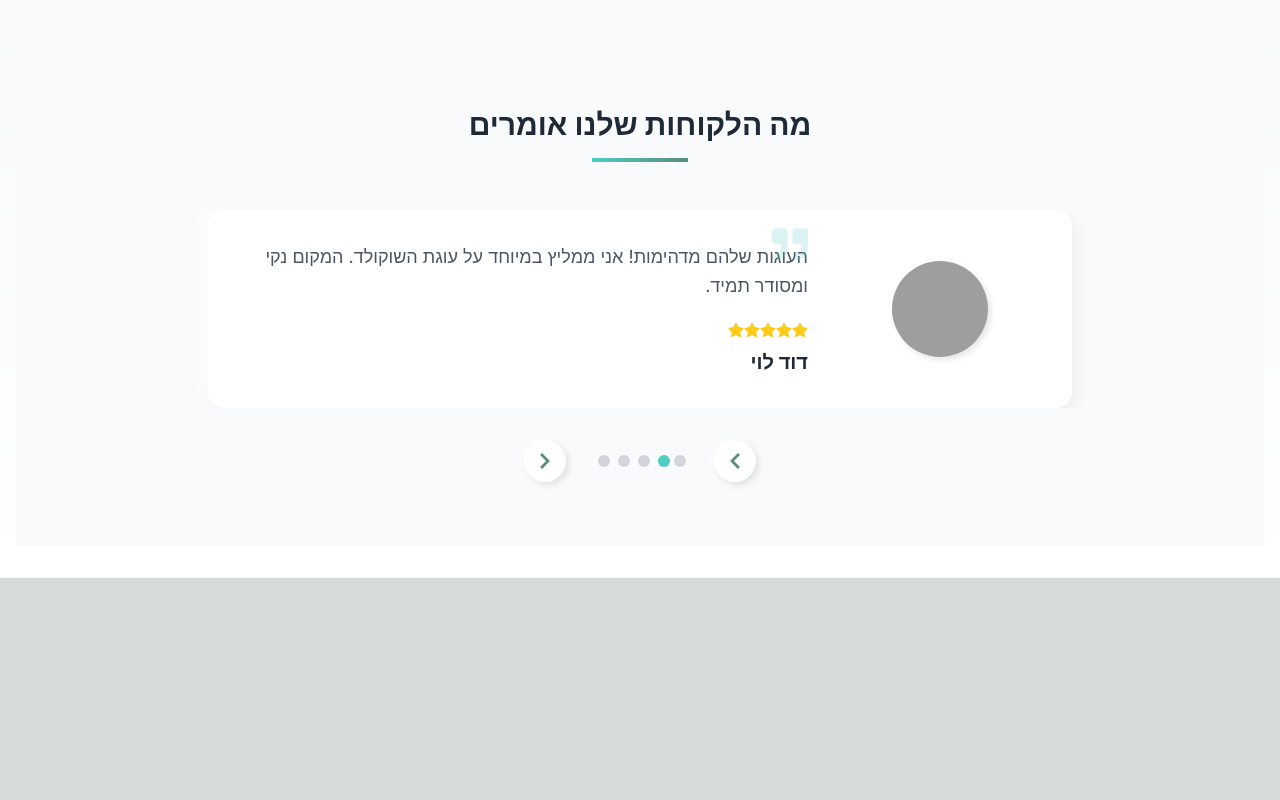
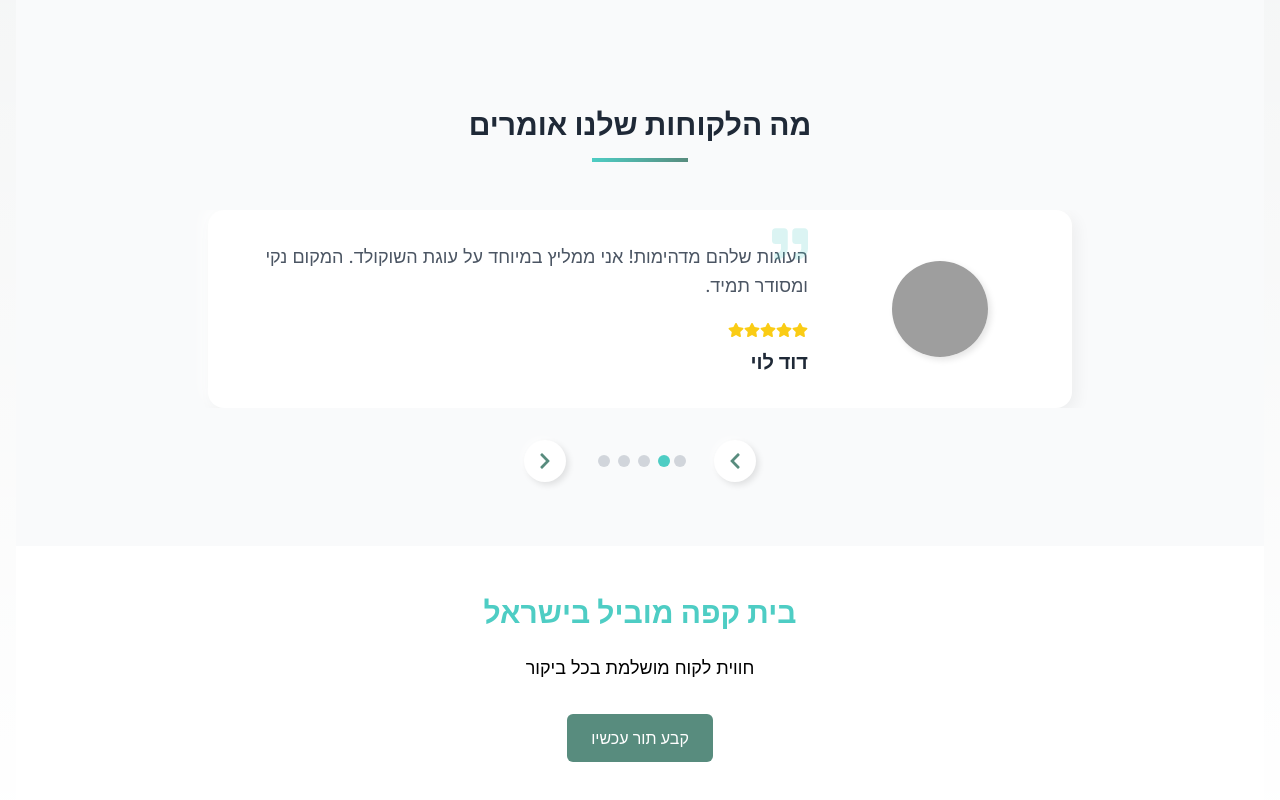
Before and after one commit to Webis-sites/webis-site-byt-kph-gma-1747779184601, a Next.js app: page / in a window 1280 px wide. Shown: the part 2711-3511 px from the top of the page. Before the commit the page ends 3289 px from the top, so only its background shows below. Built offline with nearby package versions, Linux system fonts and the light colour scheme; grey boxes are pictures that could not be loaded.

Commit message:
Add BookingSection component to page

```diff
--- a/src/app/page.tsx
+++ b/src/app/page.tsx
@@ -6,6 +6,7 @@ import AboutSection from '@/components/AboutSection';
 import ServicesSection from '@/components/ServicesSection';
 import GallerySection from '@/components/GallerySection';
 import TestimonialsSection from '@/components/TestimonialsSection';
+import BookingSection from '@/components/BookingSection';
 
 export default function HomePage() {
   return (
@@ -18,6 +19,7 @@ export default function HomePage() {
         <ServicesSection />
         <GallerySection />
         <TestimonialsSection />
+        <BookingSection />
       </main>
     </>
   );
```
